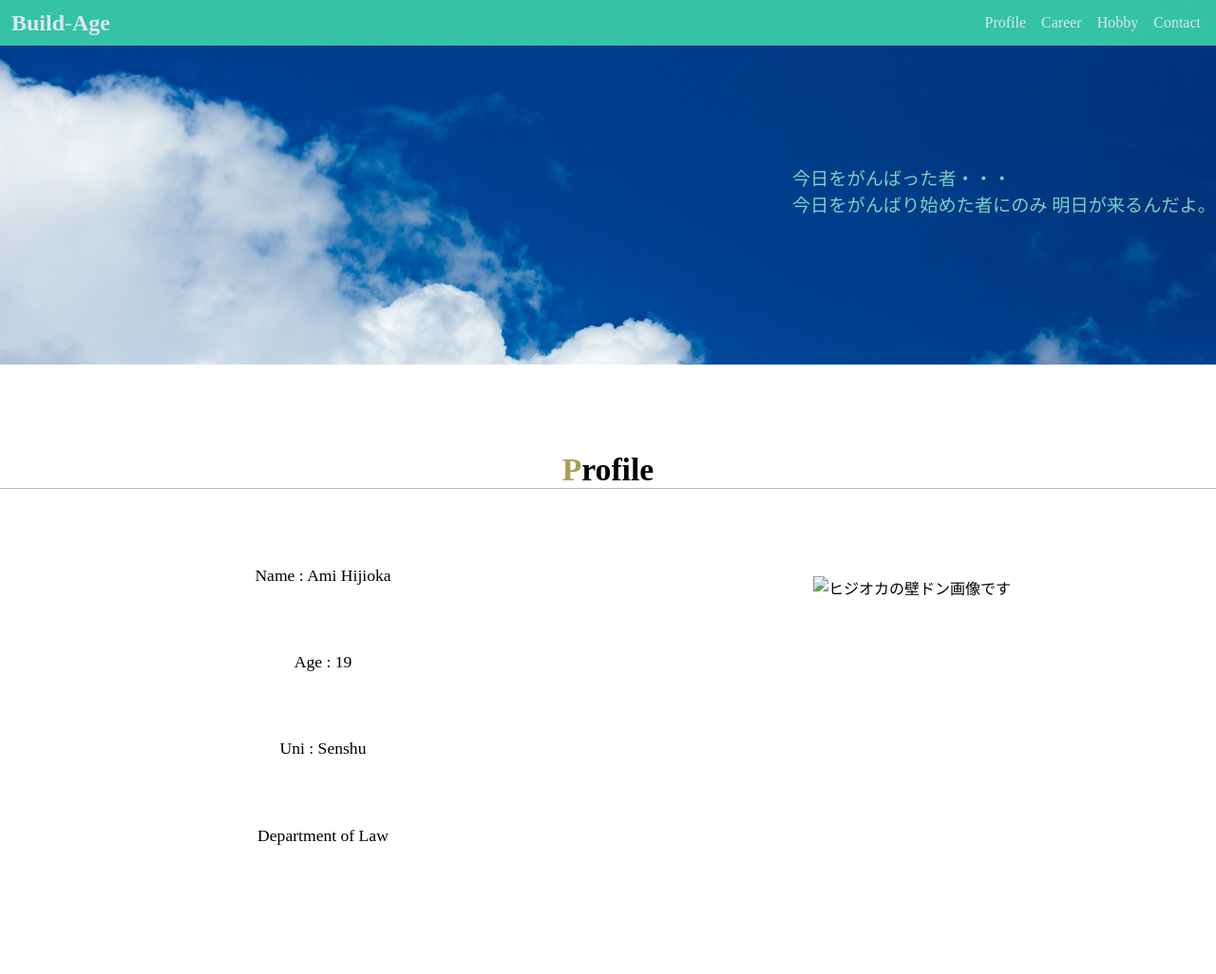
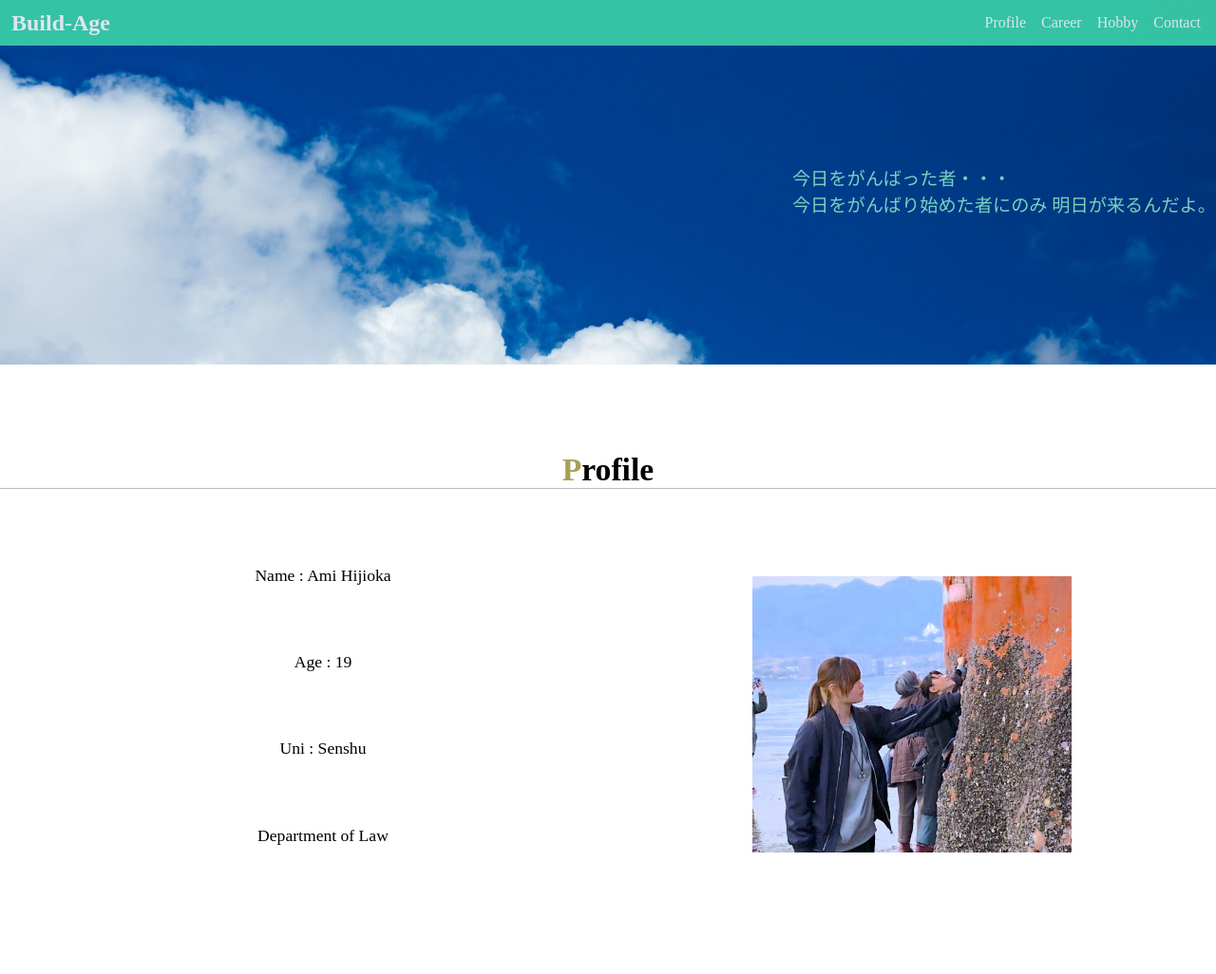
Before and after one commit to elbow-9/TEST, a plain HTML site: page index.html in a window 1280 px wide. Shown: the top 1026 px of the page at 95% size. Drawn offline with Linux system fonts and the light colour scheme; files whose address does not match are found by name.

Commit message:
Update index.html

```diff
--- a/index.html
+++ b/index.html
@@ -44,7 +44,7 @@
                 </ul>
             </div>
             <div class="img-wrapper">
-                <img src="image/profile-image.jpg" alt="ヒジオカの壁ドン画像です">
+                <img src="profile-image.jpg" alt="ヒジオカの壁ドン画像です">
             </div>
 
         </article>
```
